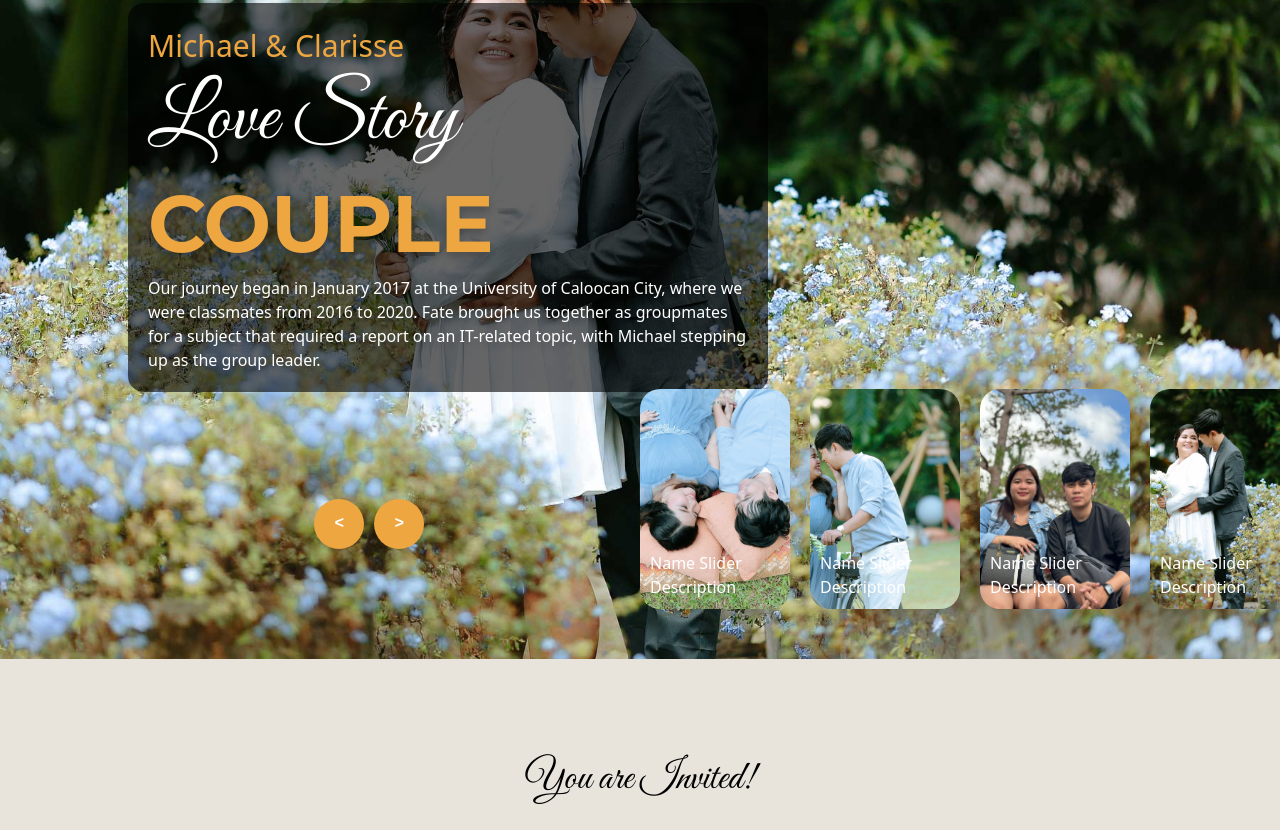
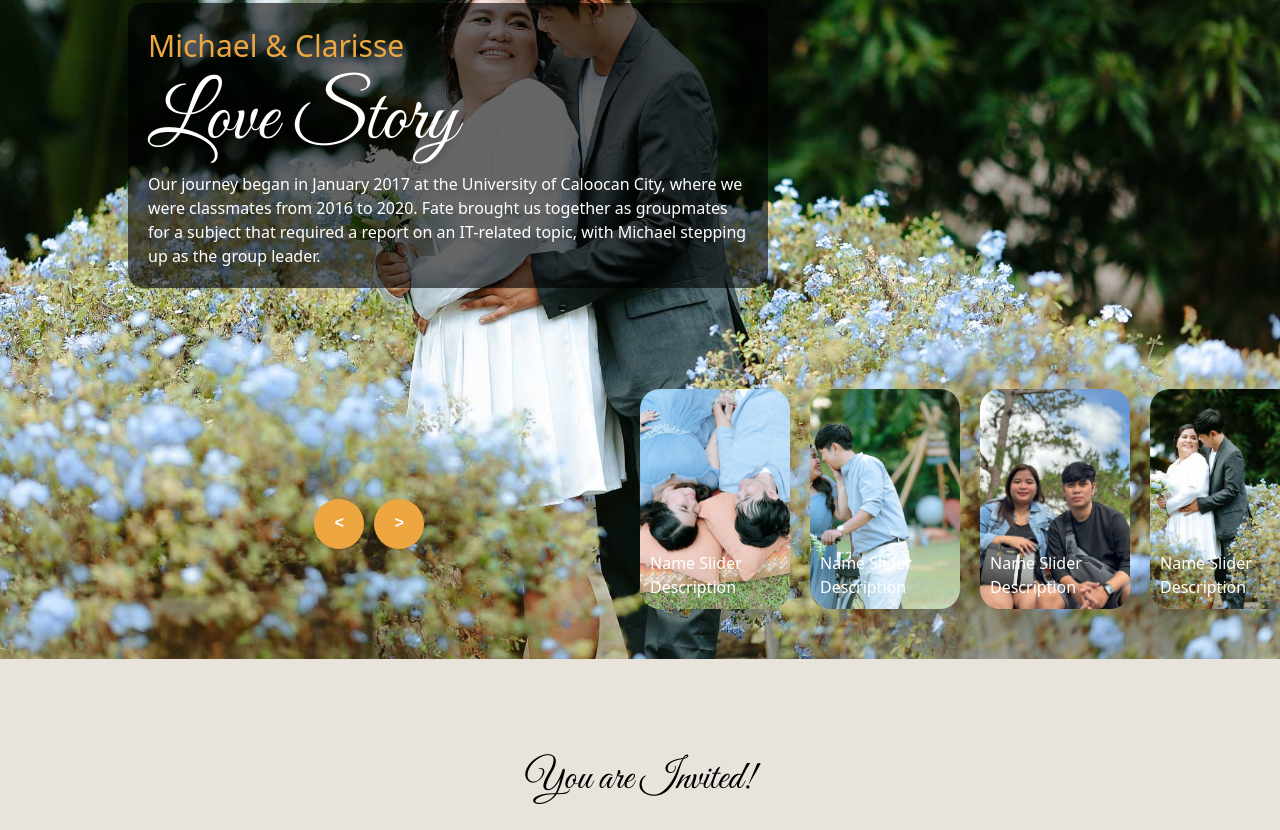
Before and after one commit to JhayMike/MichaelCLarisseWedding2025, a plain HTML site: page Index.html in a window 1280 px wide. Shown: the part 941-1771 px from the top of the page. Drawn offline with nearby package versions, Linux system fonts and the light colour scheme.

Commit message:
Update Index.html

```diff
--- a/Index.html
+++ b/Index.html
@@ -90,7 +90,7 @@
                 <div class="mask rounded-4" style="background-color: rgba(0, 0, 0, 0.6); padding: 20px 20px 20px 20px; margin-top: -2vh;">
                   <div class="author">Michael & Clarisse</div>
                   <div class="title">Love Story</div>
-                  <div class="topic">COUPLE</div>
+                  <!--<div class="topic">COUPLE</div>-->
                   <div class="des">
                     Our journey began in January 2017 at the University of Caloocan City, where we were classmates from 2016 to 2020. Fate brought us together as groupmates for a subject that required a report on an IT-related topic, with Michael stepping up as the group leader.
                   </div>
@@ -103,7 +103,6 @@
                 <div class="mask rounded-4" style="background-color: rgba(0, 0, 0, 0.6); padding: 20px 20px 20px 20px; margin-top: -2vh;">
                   <div class="author">Michael & Clarisse</div>
                   <div class="title">Love Story</div>
-                  <div class="topic">COUPLE</div>
                   <div class="des">
                     As time passed, we grew closer. Michael decided to take a chance and express his feelings. But in true Michael fashion, he couldn’t resist asking a bold and slightly awkward question — “Tomboy ka ba?” (Are you a tomboy?).
                     Clarisse laughed it off, and from that moment, something shifted between us. Michael began courting her seriously, bringing his charm and sincerity.
@@ -117,7 +116,6 @@
                 <div class="mask rounded-4" style="background-color: rgba(0, 0, 0, 0.6); padding: 20px 20px 20px 20px; margin-top: -2vh;">
                   <div class="author">Michael & Clarisse</div>
                   <div class="title">Love Story</div>
-                  <div class="topic">COUPLE</div>
                   <div class="des">
                     On February 23, 2017, we officially became a couple. Our bond deepened as we navigated the challenges of university life together, supporting each other through exams, projects, and countless sleepless nights.
                   </div>
@@ -130,7 +128,6 @@
                 <div class="mask rounded-4" style="background-color: rgba(0, 0, 0, 0.6); padding: 20px 20px 20px 20px; margin-top: -2vh;">
                   <div class="author">Michael & Clarisse</div>
                   <div class="title">Love Story</div>
-                  <div class="topic">COUPLE</div>
                   <div class="des">
                     Fast forward to February 23, 2023 – our 6th anniversary. We celebrated the milestone in Baguio City, and it became one of the most unforgettable moments of our lives. As the clock struck 12:05 AM, while celebrating our anniversary, Michael showed me the ring and popped out the question.
                     I was so shocked that I started to cry. With a nervous heart and a hopeful smile, he asked me to marry him — and of course, I said yes.
```
